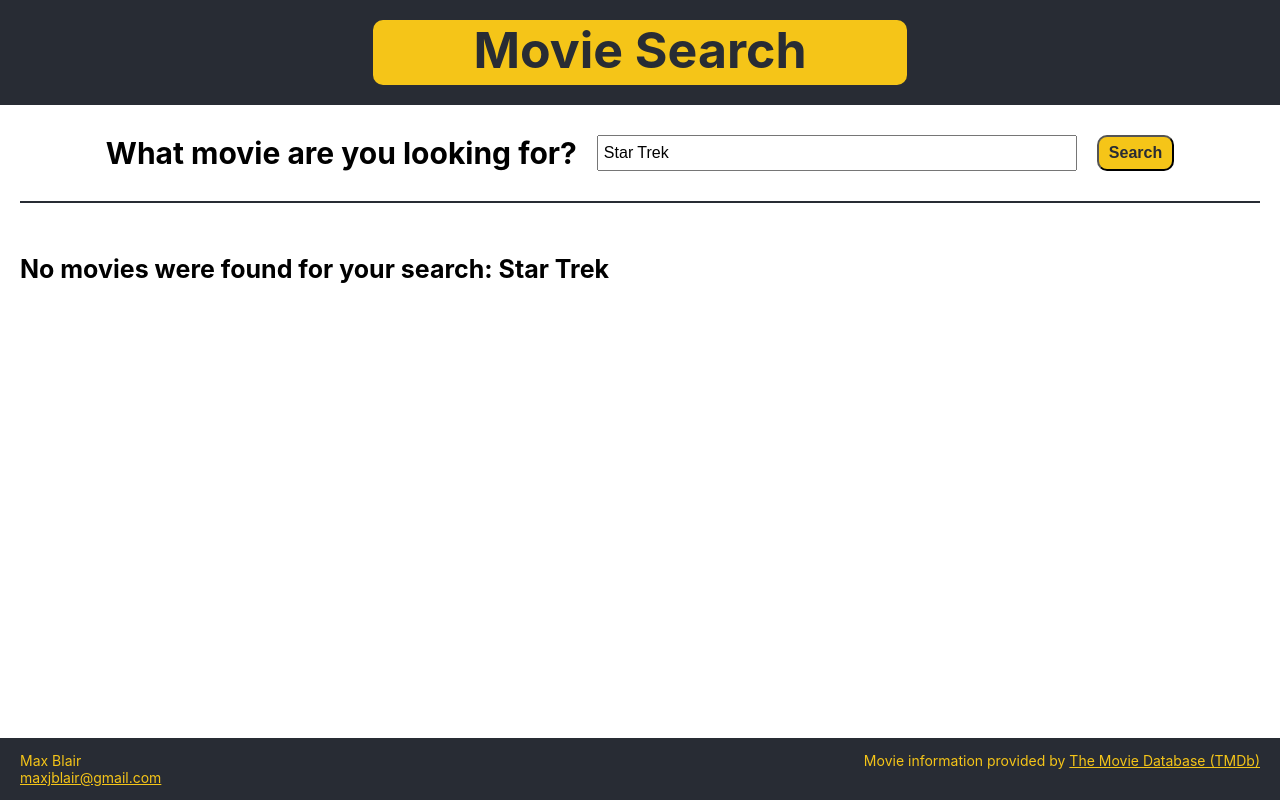
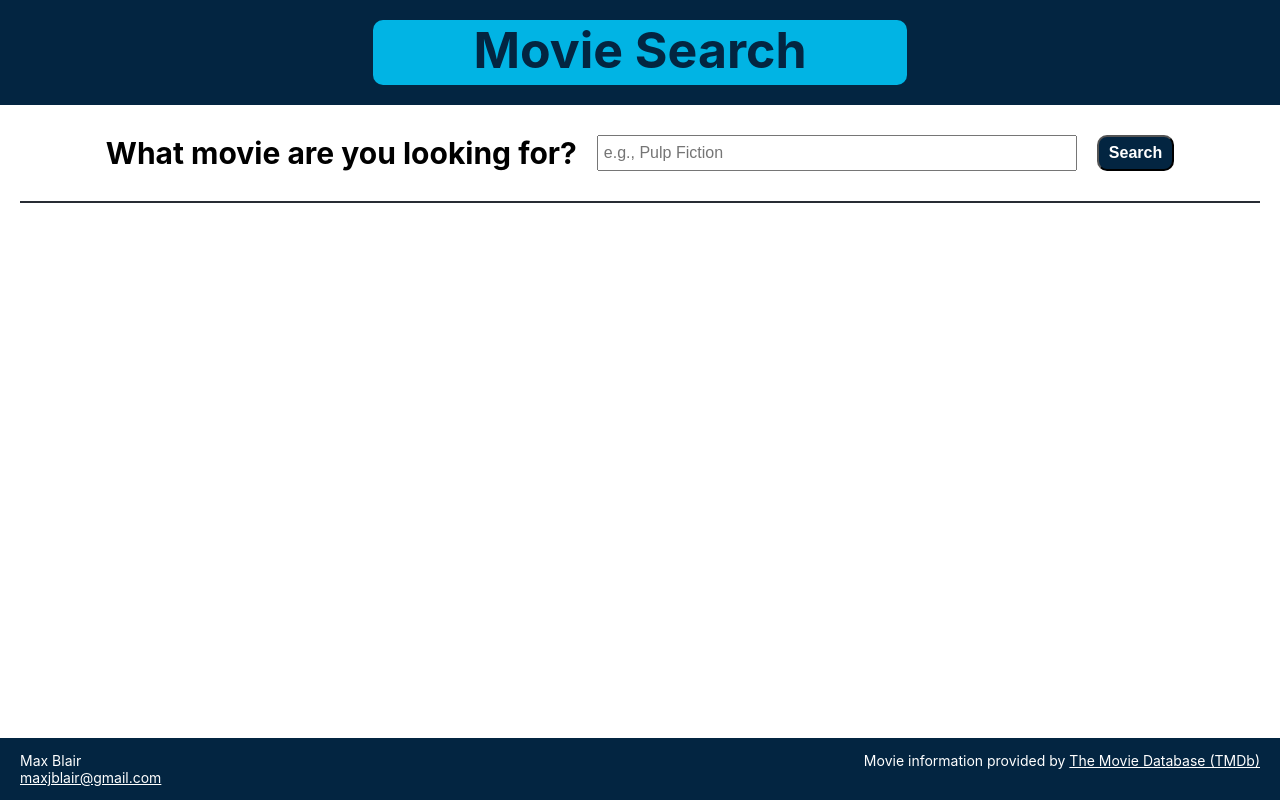
Before and after one commit to maxjblair/movie-search, a React (Create React App) app: page / in a window 1280 px wide. Built offline with nearby package versions, Linux system fonts and the light colour scheme.

Commit message:
Cosmetic Updates, added url for more

```diff
--- a/src/css/Main.css
+++ b/src/css/Main.css
@@ -46,7 +46,7 @@ p.font-small {
 
 @media only screen and (min-width: 1366px) {
   p.font-small {
-    margin-bottom: 0.5rem;
+    margin-bottom: 1.5rem;
   }
 }
 
@@ -71,7 +71,7 @@ p.font-small {
 }
 
 .App-header {
-  background-color: #282c34;
+  background-color: #032541;
   display: -webkit-box;
   display: -ms-flexbox;
   display: flex;
@@ -91,9 +91,9 @@ p.font-small {
 }
 
 .App-header h1 {
-  background-color: #F5C518;
+  background-color: #01B4E4;
   border-radius: 10px;
-  color: #282c34;
+  color: #032541;
   font-size: 5rem;
   margin: 2rem;
   padding: 0 10rem .5rem;
@@ -153,13 +153,13 @@ p.font-small {
   cursor: pointer;
   font-size: 1.6rem;
   font-weight: bold;
-  color: #282c34;
-  background-color: #F5C518;
+  color: #FFFFFF;
+  background-color: #032541;
   padding: 0 1rem;
 }
 
 .search-button:hover {
-  background-color: #F5C518cc;
+  background-color: #01B4E4;
 }
 
 .search-results-header {
@@ -174,9 +174,6 @@ p.font-small {
       -ms-flex-pack: justify;
           justify-content: space-between;
   overflow: hidden;
-  -webkit-box-align: center;
-      -ms-flex-align: center;
-          align-items: center;
   margin-bottom: 2rem;
 }
 
@@ -186,12 +183,13 @@ p.font-small {
     -webkit-box-direction: normal;
         -ms-flex-direction: row;
             flex-direction: row;
-    margin-bottom: 0;
+    margin-bottom: 3rem;
   }
 }
 
 .search-results h2 {
   font-size: 2.5rem;
+  margin: 0;
 }
 
 .movie-tiles {
@@ -299,6 +297,11 @@ p.font-small {
   transition: max-height 0.3s ease-out;
 }
 
+.movie-details-appended h4 {
+  font-size: 2rem;
+  margin: 1rem 0;
+}
+
 button.movie-tile-details_button {
   color: #282c34;
   position: relative;
@@ -362,7 +365,8 @@ button.movie-tile-details_button.active .minus {
 
 .App-footer {
   font-size: 1.4rem;
-  background-color: #282c34;
+  background-color: #032541;
+  color: #FFFFFF;
   width: 100%;
   display: -webkit-box;
   display: -ms-flexbox;
@@ -380,13 +384,12 @@ button.movie-tile-details_button.active .minus {
           justify-content: space-between;
   -ms-flex-line-pack: center;
       align-content: center;
-  color: #F5C518;
   min-height: 3rem;
   padding: 0 2rem;
 }
 
 .App-footer a {
-  color: #F5C518;
+  color: #FFFFFF;
 }
 
 .App-footer-left {
--- a/src/js/partials/MovieCard.js
+++ b/src/js/partials/MovieCard.js
@@ -1,16 +1,16 @@
-import {useEffect, useState} from 'react'
+import {useState} from 'react'
 import MovieDetails from './MovieDetails.js'
 
 export default function MovieCard(props) {
     const [movieDetails, setMovieDetails] = useState([])
-    const [movieProdComps, setMovieProdComps] = useState([])
-    const [movieProdImgs, setMovieProdImgs] = useState([])
+    // const [movieProdComps, setMovieProdComps] = useState([])
+    // const [movieProdImgs, setMovieProdImgs] = useState([])
 
     async function fetchMovieDetails(id) {
         let moreInfoBtn = document.getElementById(`${id}-button`)
         moreInfoBtn.classList.toggle('active');
         let moreInfoActive = moreInfoBtn.classList.contains('active')
-        let timeoutMS = 0
+        // let timeoutMS = 0
 
         if ( moreInfoActive && !movieDetails[id] ) {
             const movieApi = `${props.apiRoot}/movie/${id}?api_key=${props.apiKey}`
@@ -64,8 +64,8 @@ export default function MovieCard(props) {
                                 : movie.release_date
                                 }
                             </p>
-                            <p className="font-small"><label>Rating:</label> {movie.vote_average}</p>
-                            <p className="movie-desc"><label>Description</label><br />{movie.overview}</p>
+                            <p className="font-small"><label>Rating:</label> {movie.vote_average === 0 ? 'No Rating' : movie.vote_average}</p>
+                            <p className="font-small"><label>Description</label><br />{movie.overview}</p>
 
                             <button
                                 className='movie-tile-details_button'
@@ -78,7 +78,7 @@ export default function MovieCard(props) {
                             <MovieDetails
                                 movieId={movie.id}
                                 movieDetails={movieDetails[movie.id]}
-                                movieProdComps={movieProdComps[movie.id]}
+                                // movieProdComps={movieProdComps[movie.id]}
                                 // movieProdImgs={movieProdImgs[movie.id]}
                             />
                         </div>
--- a/src/js/partials/MovieDetails.js
+++ b/src/js/partials/MovieDetails.js
@@ -15,12 +15,12 @@ export default function MovieDetails(props) {
 
     return (
         <div id={`${props.movieId}-appended`} className="movie-details-appended">
-            <p><strong>{movieDetails.tagline}</strong></p>
-            <p><label>Genre(s):</label> {genres}</p>
+            <h4>{movieDetails.tagline}</h4>
+            <p><label>Genre(s):</label> {genres ? genres : 'NA'}</p>
             <p><label>Rating Votes:</label> {`${numberFormat.format(movieDetails.vote_count)}`}</p>
             <p><label>Runtime:</label> {`${Math.round(movieDetails.runtime/60)} hours, ${movieDetails.runtime%60} minutes`}</p>
-            <p><label>Budget:</label> {moneyFormat.format(movieDetails.budget)}</p>
-            <p><label>Revenue:</label> {moneyFormat.format(movieDetails.revenue)}</p>
+            <p><label>Budget:</label> {movieDetails.budget > 0 ? moneyFormat.format(movieDetails.budget) : 'NA'}</p>
+            <p><label>Revenue:</label> {movieDetails.revenue > 0 ? moneyFormat.format(movieDetails.revenue) : 'NA'}</p>
             {/* <p className={movieProdImgs && movieProdImgs.length > 0 ? '' : 'hide' }><label>Production Companies:</label></p>
             <div>
                 {movieProdImgs && movieProdImgs.length > 0 ? movieProdImgs.map((img,i) => (
@@ -28,6 +28,7 @@ export default function MovieDetails(props) {
                 )) : ''
                 }
             </div> */}
+            <p><a href={`http://www.themoviedb.org/movie/${movieDetails.id}`} target="_blank" alt="Full Movie Details" rel="noreferrer">Full Details</a></p>
         </div>
     )
 }
--- a/src/js/partials/MovieSearch.js
+++ b/src/js/partials/MovieSearch.js
@@ -4,15 +4,18 @@ import MovieCard from './MovieCard.js'
 export default function MovieSearch() {
     const apiRoot = 'https://api.themoviedb.org/3'
     const apiKey = '47117464b881c6659bf21cb0510534bb'
-    const [query, setQuery] = useState('Star Trek')
+    const [query, setQuery] = useState('')
+    const [finalQuery, setFinalQuery] = useState('')
     const [movies, setMovies] = useState([])
     const [origMovies, setOrigMovies] = useState([])
     const [sortType, setSortType] = useState('best-match')
     const [sortDirection, setSortDirection] = useState('')
     const [movieCount, setMovieCount] = useState(0)
+    const [showResults, setShowResults] = useState(false)
 
     function searchMovies(e) {
         e.preventDefault()
+        setShowResults(false)
         if( !query ) {
             alert('Please enter a movie title.')
             return false
@@ -23,8 +26,10 @@ export default function MovieSearch() {
             .then(res => res.json())
             .then(
                 (data) => {
-                    setMovies(data.results.filter(m => m.overview.length>0 || m.poster_path))
-                    setOrigMovies(data.results.filter(m => m.overview.length>0 || m.poster_path))
+                    setMovies(data.results.filter(m => m.overview.length > 0 && m.poster_path))
+                    setOrigMovies(data.results.filter(m => m.overview.length > 0 && m.poster_path))
+                    setShowResults(true)
+                    setFinalQuery(query)
                 },
                 (error) =>{
                     setMovies(error)
@@ -116,16 +121,16 @@ export default function MovieSearch() {
                 </div>
             </form>
             <div className="search-results">
-                <div className={ query !== '' ? 'search-results-header' : 'hide'}>
+                <div className={ showResults ? 'search-results-header' : 'hide'}>
                     <div className="search-results-header--left">
                         <h2>
                         {movies[0] ?
-                            `Showing ${movieCount} ${movies.length > 1 ? 'Results' : 'Result'}` :
-                            `No movies were found for your search: ${query}`
+                            `Showing ${movieCount} ${movies.length > 1 ? 'Results' : 'Result'} for '${finalQuery}'` :
+                            `No movies were found for your search: '${finalQuery}'`
                         }
                         </h2>
                     </div>
-                    <div className={`search-results-header--right ${movies.length > 1 ? '' : 'hide'}`}>
+                    <div className={`search-results-header--right ${movieCount > 1 ? '' : 'hide'}`}>
                         <label>Sort by: </label>
                         <select onChange={(e) => setSortTypes(e.target.value)}>
                             <option value='bestMatch,A'>Best Match</option>
@@ -138,11 +143,13 @@ export default function MovieSearch() {
                         </select>
                     </div>
                 </div>
-                <MovieCard
-                    movies={movies}
-                    apiRoot={apiRoot}
-                    apiKey={apiKey}
-                />
+                <div className={`${showResults ? '' : 'hide'}`}>
+                    <MovieCard
+                        movies={movies}
+                        apiRoot={apiRoot}
+                        apiKey={apiKey}
+                    />
+                </div>
             </div>
         </div>
     )
--- a/src/scss/partials/_base.scss
+++ b/src/scss/partials/_base.scss
@@ -38,7 +38,7 @@ p {
   &.font-small {
     margin-top: 0;
     @include breakpoint(desktop) {
-      margin-bottom: $margin-xs;
+      margin-bottom: $margin-md;
     }
   }
 }
--- a/src/scss/partials/_footer.scss
+++ b/src/scss/partials/_footer.scss
@@ -1,6 +1,7 @@
 .App-footer {
   font-size: $font-size-sm;
-  background-color: $black;
+  background-color: $blue-dark;
+  color: $white;
   //bottom: 0;
   //position: absolute;
   width: 100%;
@@ -10,11 +11,10 @@
   flex-shrink: 0;
   justify-content: space-between;
   align-content: center;
-  color: $yellow;
   min-height: 3rem;
   padding: 0 2rem;
   a {
-    color: $yellow;
+    color: $white;
   }
   &-left {
     flex: 0 0 50%;
--- a/src/scss/partials/_header.scss
+++ b/src/scss/partials/_header.scss
@@ -1,5 +1,5 @@
 .App-header {
-    background-color: $black;
+    background-color: $blue-dark;
     display: flex;
     flex-direction: column;
     align-items: center;
@@ -8,9 +8,9 @@
     margin-bottom: $margin-xl;
     width: 100%;
     h1 {
-      background-color: $yellow;
+      background-color: $blue-light;
       border-radius: 10px;
-      color: $black;
+      color: $blue-dark;
       font-size: 5rem;
       margin: 2rem;
       padding: 0 10rem .5rem;
--- a/src/scss/partials/_movie.scss
+++ b/src/scss/partials/_movie.scss
@@ -87,6 +87,10 @@
       max-height: 0;
       overflow: hidden;
       transition: max-height 0.3s ease-out;
+      h4 {
+        font-size: 2rem;
+        margin: $margin-sm 0;
+      }
     }
   }
 }
--- a/src/scss/partials/_search.scss
+++ b/src/scss/partials/_search.scss
@@ -38,11 +38,11 @@
     cursor: pointer;
     font-size: $font-size;
     font-weight: bold;
-    color: $black;
-    background-color: $yellow;
+    color: $white;
+    background-color: $blue-dark;
     padding: 0 $margin-sm;
     &:hover {
-      background-color: $yellow-dark;
+      background-color: $blue-light;
     }
   }
   &results {
@@ -51,15 +51,16 @@
       flex-direction: column;
       justify-content: space-between;
       overflow: hidden;
-      align-items: center;
+      // align-items: center;
       margin-bottom: $margin-lg;
       @include breakpoint(tablet) {
         flex-direction: row;
-        margin-bottom: 0;
+        margin-bottom: $margin-xl;
       }
     }
     h2 {
       font-size: $font-size-lg;
+      margin: 0;
     }
   }
 }
--- a/src/scss/partials/_variables.scss
+++ b/src/scss/partials/_variables.scss
@@ -1,6 +1,7 @@
 $black:         #282c34;
 $white:         #FFFFFF;
-$blue:          #004482;
+$blue-dark:     #032541;
+$blue-light:    #01B4E4;
 $light-gray:    #eee;
 $yellow:        #F5C518;
 $yellow-dark:   #F5C518cc;
```
Also changed, not shown: src/css/Main.min.css, 2 other files (tests, documents, lock files or other folders).
